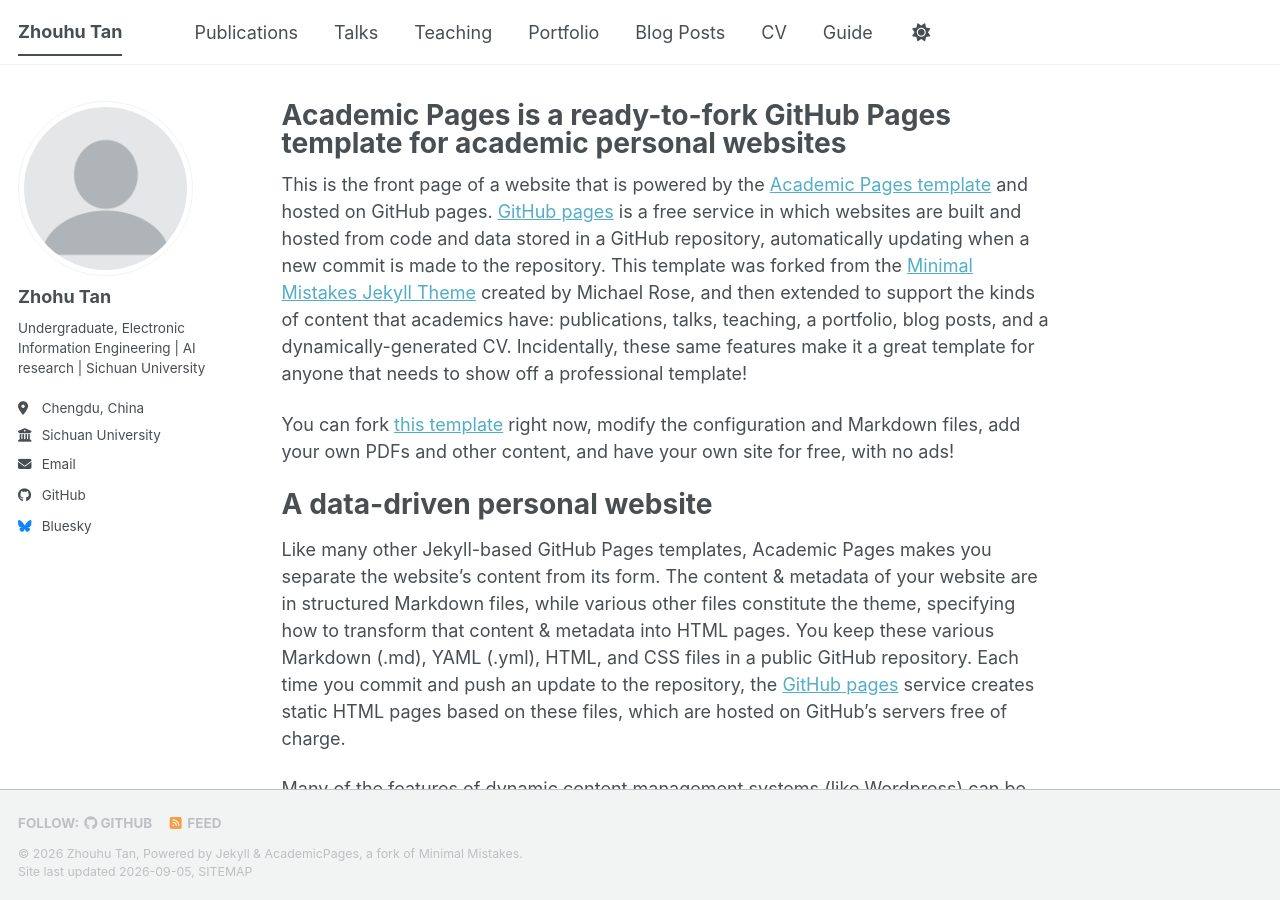
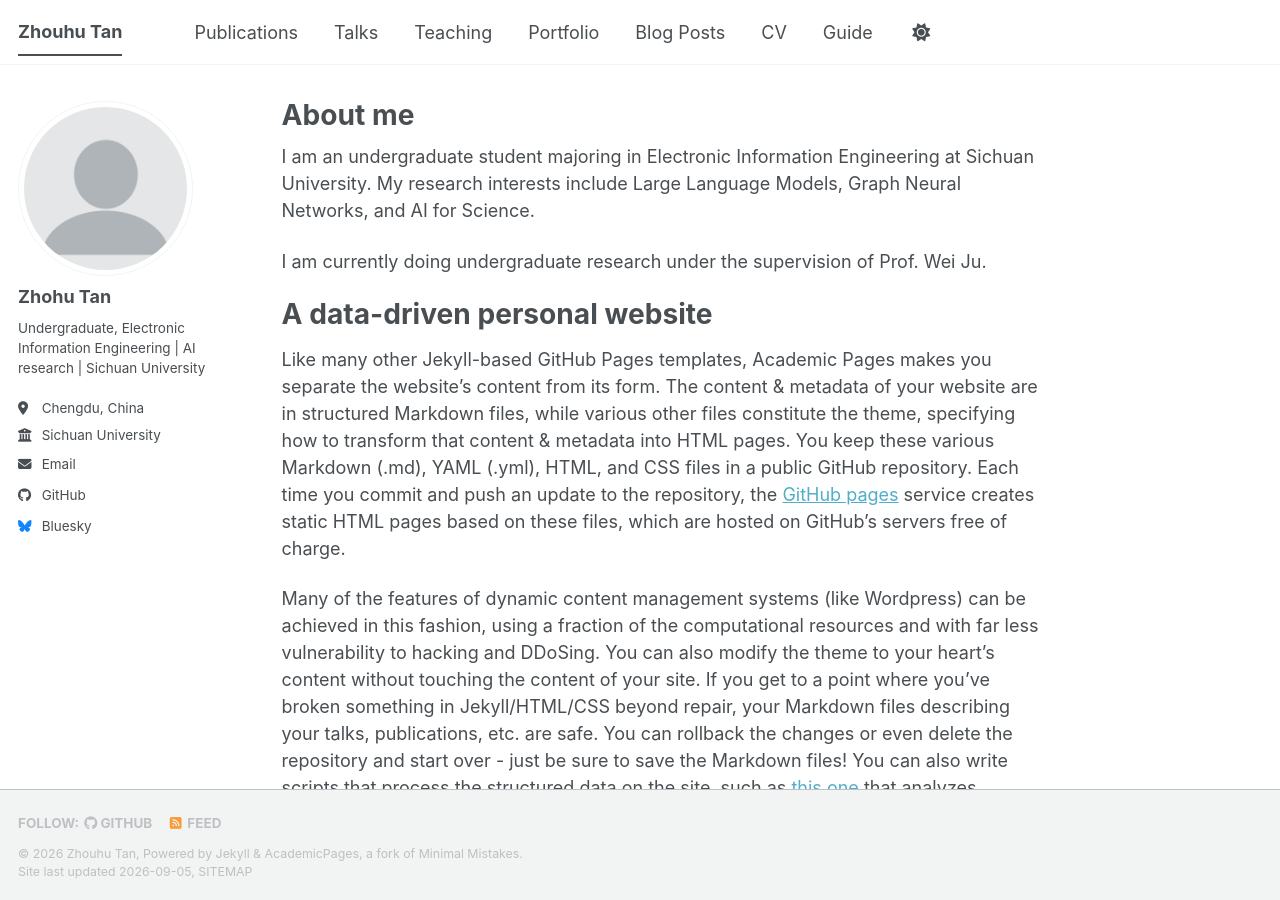
Before and after one commit to tanzhouhu/tanzhouhu.github.io, a Jekyll site: the page built from _pages/about.md, in a window 1280 px wide and 900 px high. Built offline with Jekyll 4.4.1, drawn with Linux system fonts in a browser that asks for light colours; a style sheet for code colours, icons or effects is not loaded.

Commit message:
Update about.md

```diff
--- a/_pages/about.md
+++ b/_pages/about.md
@@ -1,15 +1,17 @@
 ---
 permalink: /
-title: "Academic Pages is a ready-to-fork GitHub Pages template for academic personal websites"
+title: "About me"
 author_profile: true
 redirect_from:
   - /about/
   - /about.html
 ---
 
-This is the front page of a website that is powered by the [Academic Pages template](https://github.com/academicpages/academicpages.github.io) and hosted on GitHub pages. [GitHub pages](https://pages.github.com) is a free service in which websites are built and hosted from code and data stored in a GitHub repository, automatically updating when a new commit is made to the repository. This template was forked from the [Minimal Mistakes Jekyll Theme](https://mmistakes.github.io/minimal-mistakes/) created by Michael Rose, and then extended to support the kinds of content that academics have: publications, talks, teaching, a portfolio, blog posts, and a dynamically-generated CV. Incidentally, these same features make it a great template for anyone that needs to show off a professional template!
+I am an undergraduate student majoring in Electronic Information Engineering at Sichuan University.
+My research interests include Large Language Models, Graph Neural Networks, and AI for Science.
 
- You can fork [this template](https://github.com/academicpages/academicpages.github.io) right now, modify the configuration and Markdown files, add your own PDFs and other content, and have your own site for free, with no ads!
+I am currently doing undergraduate research under the supervision of Prof. Wei Ju.
+
 
 A data-driven personal website
 ======
```
